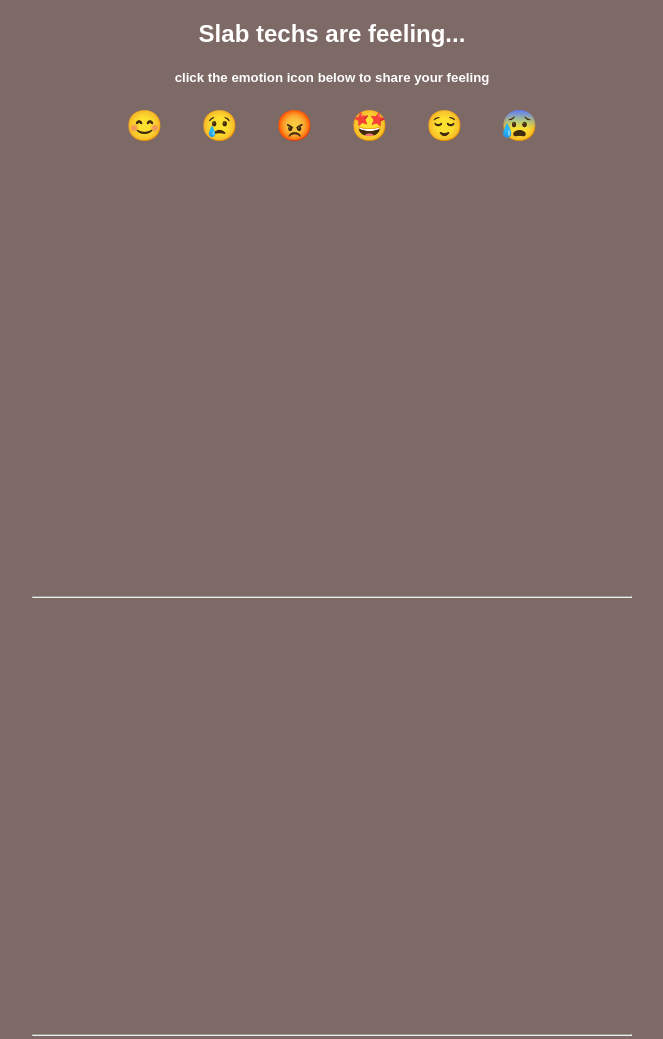
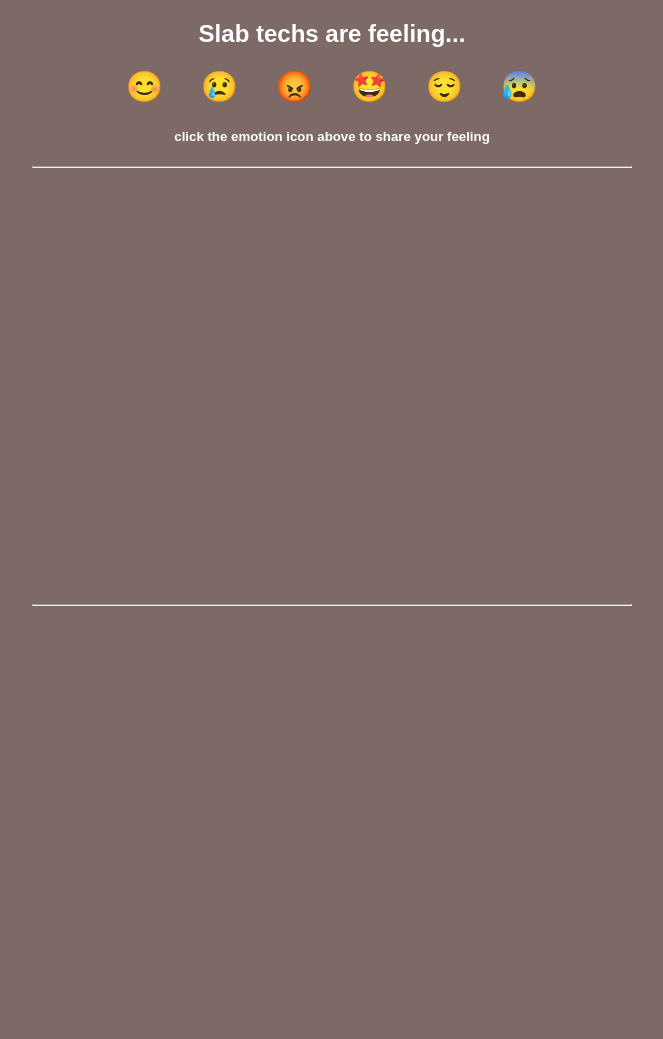
Before and after one commit to qqs377/EmotionTracker, a plain HTML site: page index.html in a window 1280 px wide. Shown: the top 1039 px of the page, without its empty margins (308-971 px from the left). Drawn offline with nearby package versions, Linux system fonts and the light colour scheme; no server answers.

Commit message:
Update index.html

```diff
--- a/index.html
+++ b/index.html
@@ -13,7 +13,7 @@
 <body>
     <div class="container">
         <h1 class="heading">Slab techs are feeling...</h1>
-        <h5>click the emotion icon below to share your feeling</h5>
+
         <div class="emotion-icons">
             <button class="emotion" data-emotion="happy">😊</button>
             <button class="emotion" data-emotion="sad">😢</button>
@@ -22,6 +22,9 @@
             <button class="emotion" data-emotion="calm">😌</button>
             <button class="emotion" data-emotion="anxious">😰</button>
         </div>
+
+        <h5>click the emotion icon above to share your feeling</h5>
+<hr>
 
         <div class="chart-container">
            <canvas id="wordCloud"></canvas>
```
